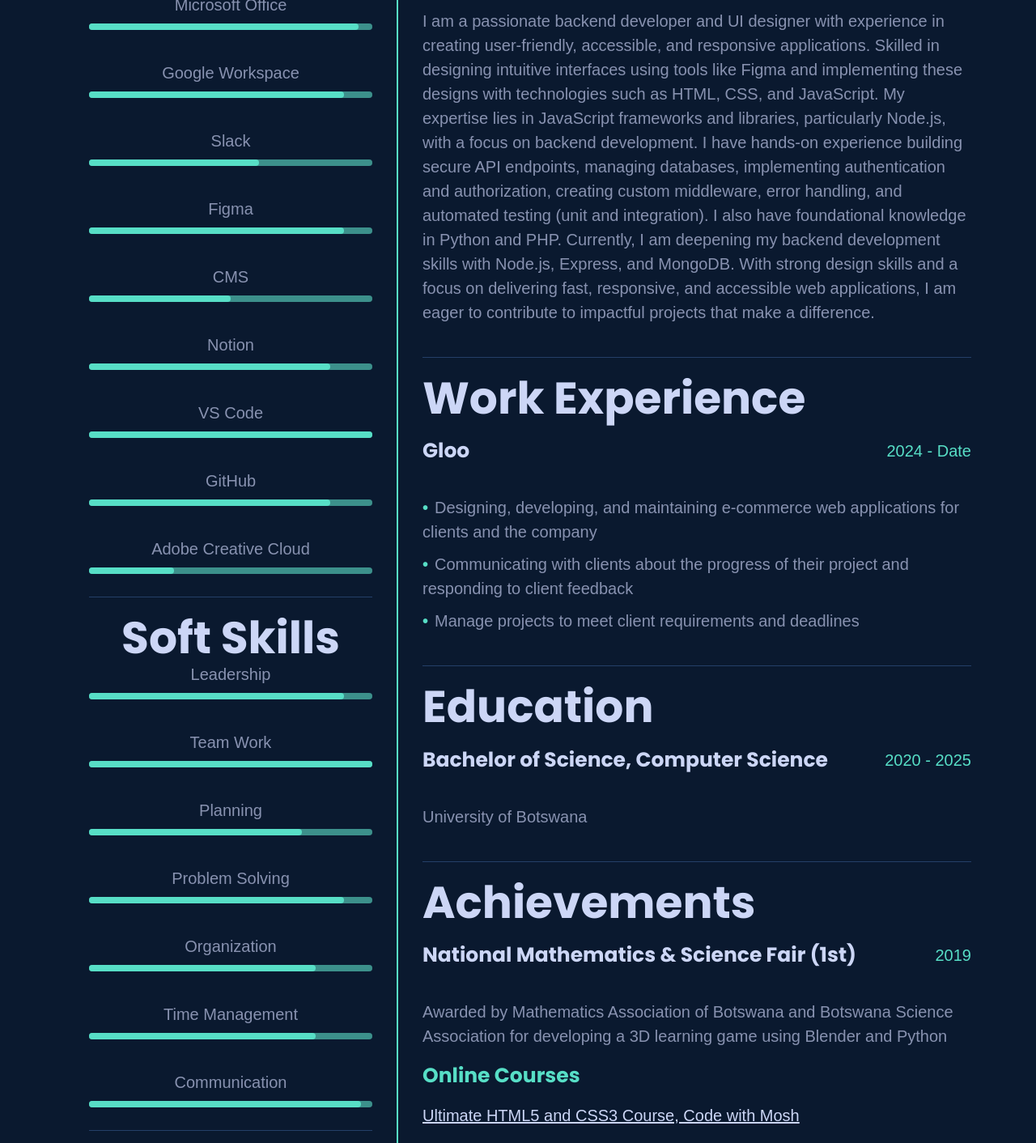
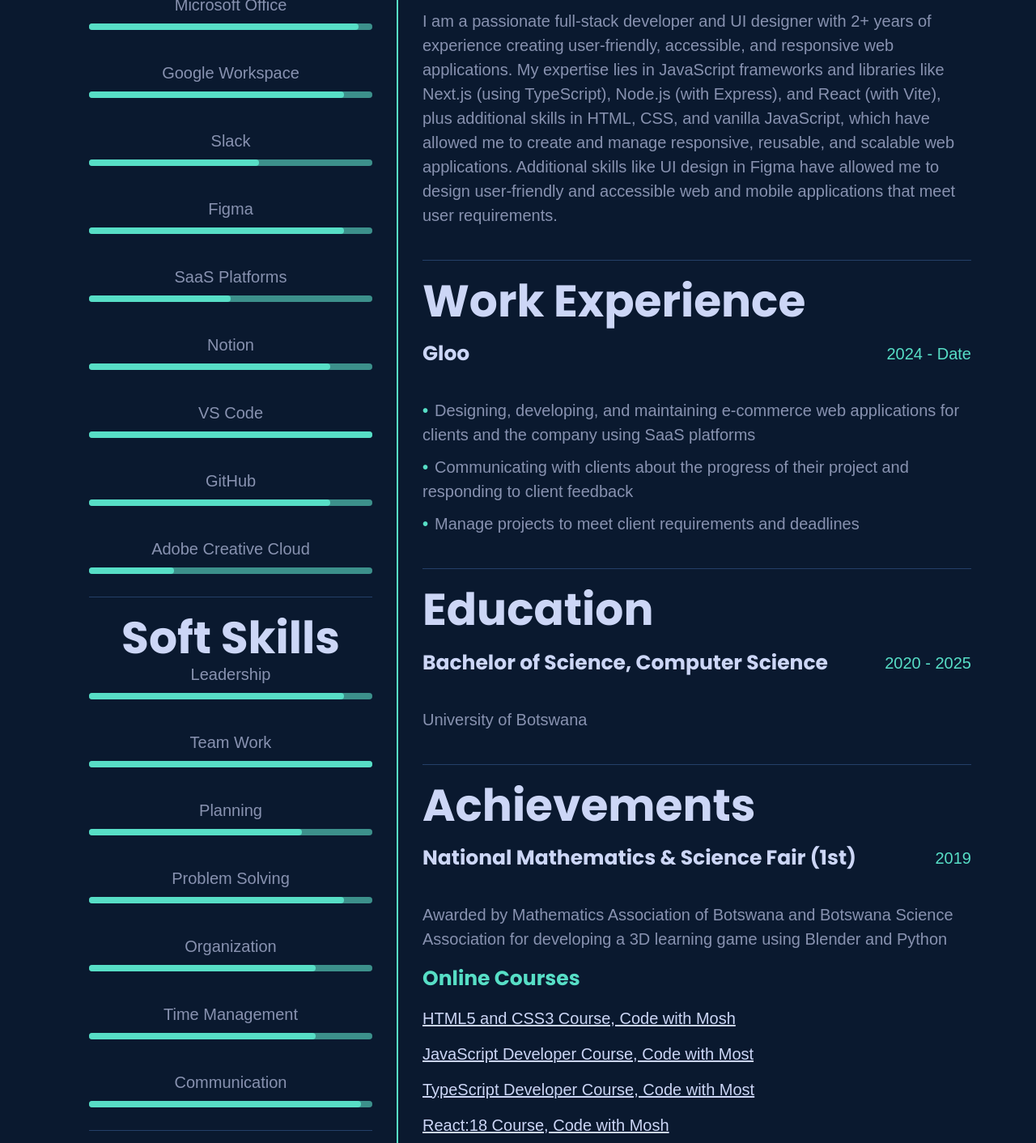
Before and after one commit to GovanDBT/Thembi-Dibotelo, a website built with Parcel: page pages/resume.html in a window 1280 px wide. Shown: the part 386-1798 px from the top of the page at 81% size. Built offline with nearby package versions, Linux system fonts and the light colour scheme.

Commit message:
update resume

```diff
--- a/pages/resume.html
+++ b/pages/resume.html
@@ -6,7 +6,7 @@
     <meta name="description"
         content="resume for Thembi Dibotelo, a software engineer, developer and designer.">
     <meta name="keywords"
-        content="Thembi, Dibotelo, Portfolio, Web Designer, Website developer, Freelancer, Freelance developer, Botswana, Gaborone, resume">
+        content="Thembi, Dibotelo, resume, skills, technologies, experience">
     <meta name="author" content="Thembi Dibotelo">
     <!--Meta social media cards-->
     <meta property="og:site_name" content="Thembi Dibotelo">
@@ -95,20 +95,16 @@
         <section class="background">
             <article class="background-content summary">
                 <h3 class="resume-body-headings">Summary</h3>
-                <p>I am a passionate backend developer and UI designer with experience in
-                creating user-friendly, accessible, and responsive applications. Skilled in
-                designing intuitive interfaces using tools like Figma and implementing these
-                designs with technologies such as HTML, CSS, and JavaScript. My
-                expertise lies in JavaScript frameworks and libraries, particularly Node.js,
-                with a focus on backend development.
-                I have hands-on experience building secure API endpoints, managing
-                databases, implementing authentication and authorization, creating custom
-                middleware, error handling, and automated testing (unit and integration). I
-                also have foundational knowledge in Python and PHP.
-                Currently, I am deepening my backend development skills with Node.js,
-                Express, and MongoDB. With strong design skills and a focus on delivering
-                fast, responsive, and accessible web applications, I am eager to contribute
-                to impactful projects that make a difference.</p>
+                <p>
+                I am a passionate full-stack developer and UI designer with 2+ years of
+                experience creating user-friendly, accessible, and responsive web
+                applications. My expertise lies in JavaScript frameworks and libraries like
+                Next.js (using TypeScript), Node.js (with Express), and React (with Vite),
+                plus additional skills in HTML, CSS, and vanilla JavaScript, which have
+                allowed me to create and manage responsive, reusable, and scalable web
+                applications. Additional skills like UI design in Figma have allowed me to
+                design user-friendly and accessible web and mobile applications that meet
+                user requirements.</p>
             </article>
             <article class="background-content experience">
                 <h3 class="resume-body-headings">Work Experience</h3>
@@ -117,7 +113,8 @@
                     <p class="background-content-dates">2024 - Date</p>
                 </div>
                 <ul class="feature-body-list">
-                    <li>Designing, developing, and maintaining e-commerce web applications for clients and the company</li>
+                    <li>Designing, developing, and maintaining e-commerce web applications
+                    for clients and the company using SaaS platforms</li>
                     <li>Communicating with clients about the progress of their project and responding to client feedback</li>
                     <li>Manage projects to meet client requirements and deadlines</li>
                 </ul>
@@ -138,9 +135,14 @@
                 </div>
                 <p>Awarded by Mathematics Association of Botswana and Botswana Science Association for developing a 3D learning game using Blender and Python</p>
                 <h4 class="background-content-subheading online-courses">Online Courses</h4>
-                <a href="https://codewithmosh.com/p/the-ultimate-html-css" target="_blank" class="certificate-links">Ultimate HTML5 and CSS3 Course, Code with Mosh</a>
-                <a href="https://codewithmosh.com/p/the-ultimate-full-stack-javascript-developer-bundle-2024-edition" target="_blank" class="certificate-links">Ultimate Full-stack JavaScript Developer Course (JavaScript, TypeScript, React 18, Node.js, Git), Code with Most</a>
-                <a href="https://codewithmosh.com/p/the-ultimate-react-native-course" target="_blank" class="certificate-links">Ultimate React-Native Course, Code with Mosh</a>
+                <a href="../files/html-course.pdf" target="_blank" class="certificate-links">HTML5 and CSS3 Course, Code with Mosh</a>
+                <a href="../files/js-course.pdf" target="_blank" class="certificate-links">JavaScript Developer Course, Code with Most</a>
+                <a href="../files/js-course.pdf" target="_blank" class="certificate-links">TypeScript Developer Course, Code with Most</a>
+                <a href="https://codewithmosh.teachable.com/courses" target="_blank" class="certificate-links">React:18 Course, Code with Mosh</a>
+                <a href="https://codewithmosh.teachable.com/courses" target="_blank" class="certificate-links">Node Course, Code with Mosh</a>
+                <a href="https://codewithmosh.teachable.com/courses" target="_blank" class="certificate-links">Next Course, Code with Mosh</a>
+                <a href="https://codewithmosh.teachable.com/courses" target="_blank" class="certificate-links">React-Native Course, Code with Mosh</a>
+                <a href="https://codewithmosh.teachable.com/courses" target="_blank" class="certificate-links">Git Course, Code with Mosh</a>
             </article>
             <div class="background-content practical-skills">
                 <h3 class="resume-body-headings">Practical skills</h3>
@@ -149,7 +151,10 @@
                     <li>HTML</li>
                     <li>CSS</li>
                     <li>JavaScript</li>
+                    <li>TypeScript</li>
+                    <li>React.js</li>
                     <li>Node.js</li>
+                    <li>Next.js</li>
                     <li>React-Native</li>
                     <li>Python</li>
                     <li>SQL</li>
@@ -181,7 +186,7 @@
                         <progress class="skill-progress" value="90" max="100"></progress>
                     </div>
                     <div class="hard-skill">
-                        <label class="skill">CMS</label>
+                        <label class="skill">SaaS Platforms</label>
                         <progress class="skill-progress" value="50" max="100"></progress>
                     </div>
                     <div class="hard-skill">
```
Also changed, not shown: 2 other files.
